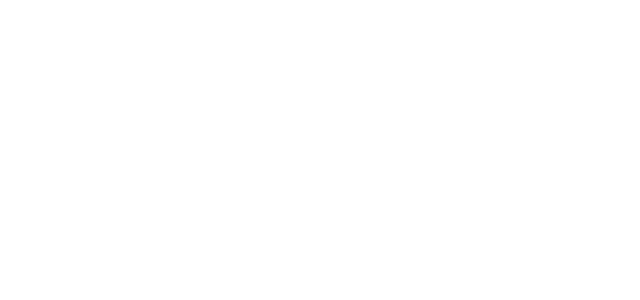
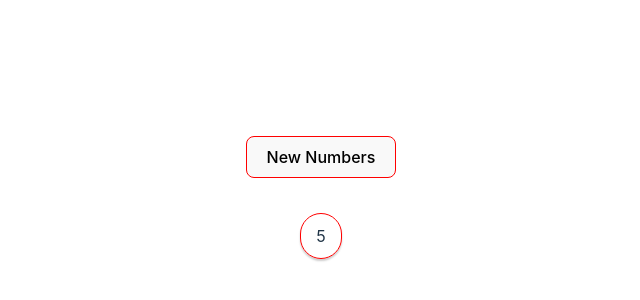
Before and after one commit to Nurdin3122/hw-51, a React (Vite) app: page / in a window 1280 px wide. Shown: the part 200-500 px from the top of the page, without its empty margins (319-959 px from the left). Built offline with nearby package versions, Linux system fonts and the light colour scheme; the HTML template or start-up script is replaced by a standard one.

Commit message:
Создал компанент Numbers.Добавил стили к Numbers.В App.tsx создал разметку и приступил к логике

```diff
--- a/src/App.tsx
+++ b/src/App.tsx
@@ -1,14 +1,29 @@
 
+import Numbers from './Numbers/Numbers';
 import './App.css'
-
-
-
-
+import {useState} from "react";
 
     const App = () => {
+     const [numbers,setNumbers] = useState(
+         [5, 11, 16, 23, 32]);
+
+     const getNewNumbers = () => {
+         setNumbers([
+
+         ])
+     }
+
         return (
 
             <div className="App">
+
+                <div className="btn-block">
+                    <button onClick={getNewNumbers} className="btn">New Numbers</button>
+                </div>
+
+                <div className="block-numbers">
+                    <Numbers numbers={numbers[0]}> </Numbers>
+                </div>
 
             </div>
 
--- /dev/null
+++ b/src/Numbers/Numbers.tsx
@@ -0,0 +1,14 @@
+import React from 'react';
+import "./numbers.css"
+
+interface Props extends React.PropsWithChildren {
+numbers: number;
+}
+const Numbers:React.FC<Props> = (props) => {
+    return (
+        <div className="number-block">
+            <p className="number">{props.numbers}</p>
+        </div>
+    );
+};
+export default Numbers;
--- /dev/null
+++ b/src/Numbers/numbers.css
@@ -0,0 +1,9 @@
+.number {
+    display: inline-block;
+    margin: 5px;
+    border: 1px solid red;
+    box-shadow: 0 2px 2px #ccc;
+    width: 10px;
+    padding: 10px 15px;
+    border-radius: 50px;
+}
```
